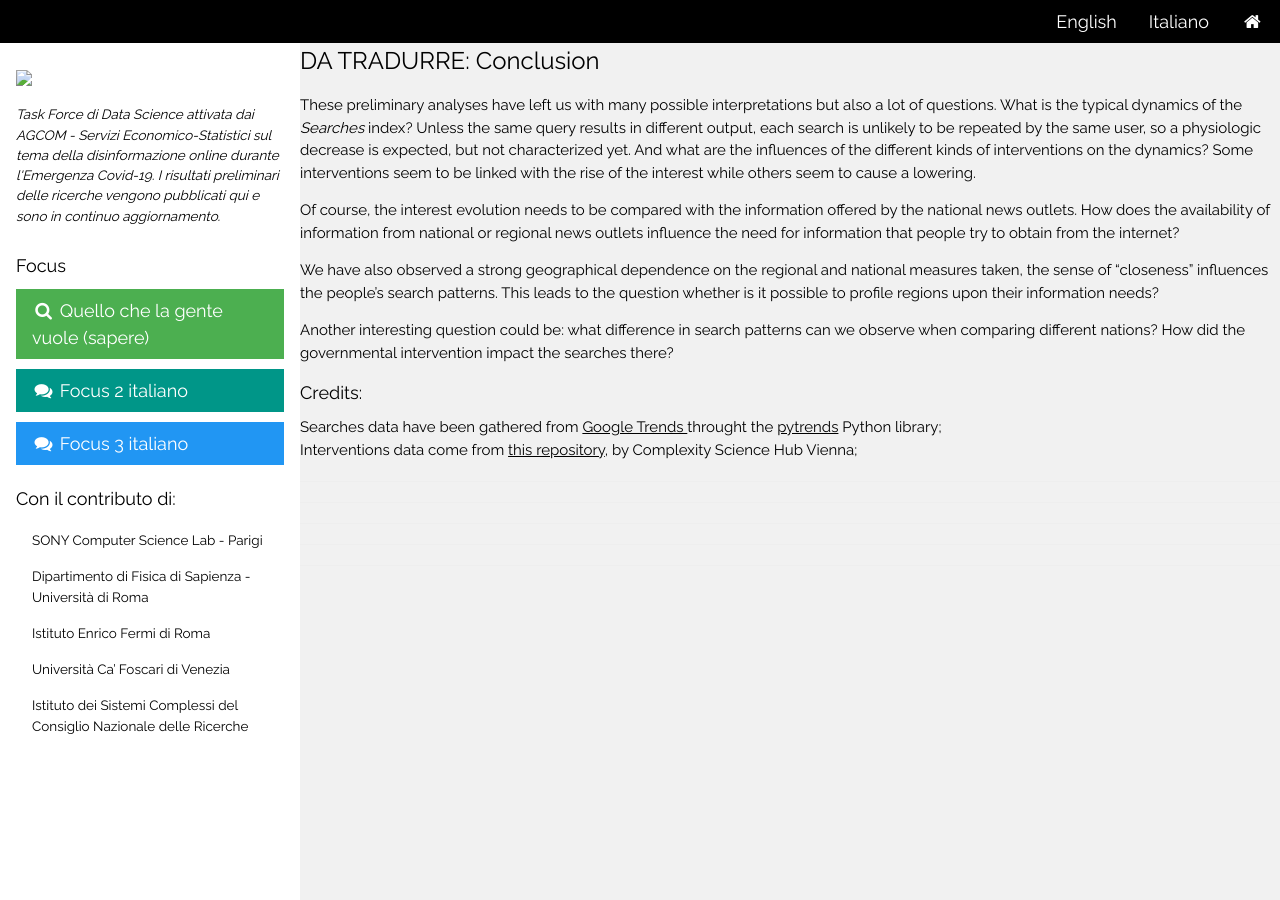
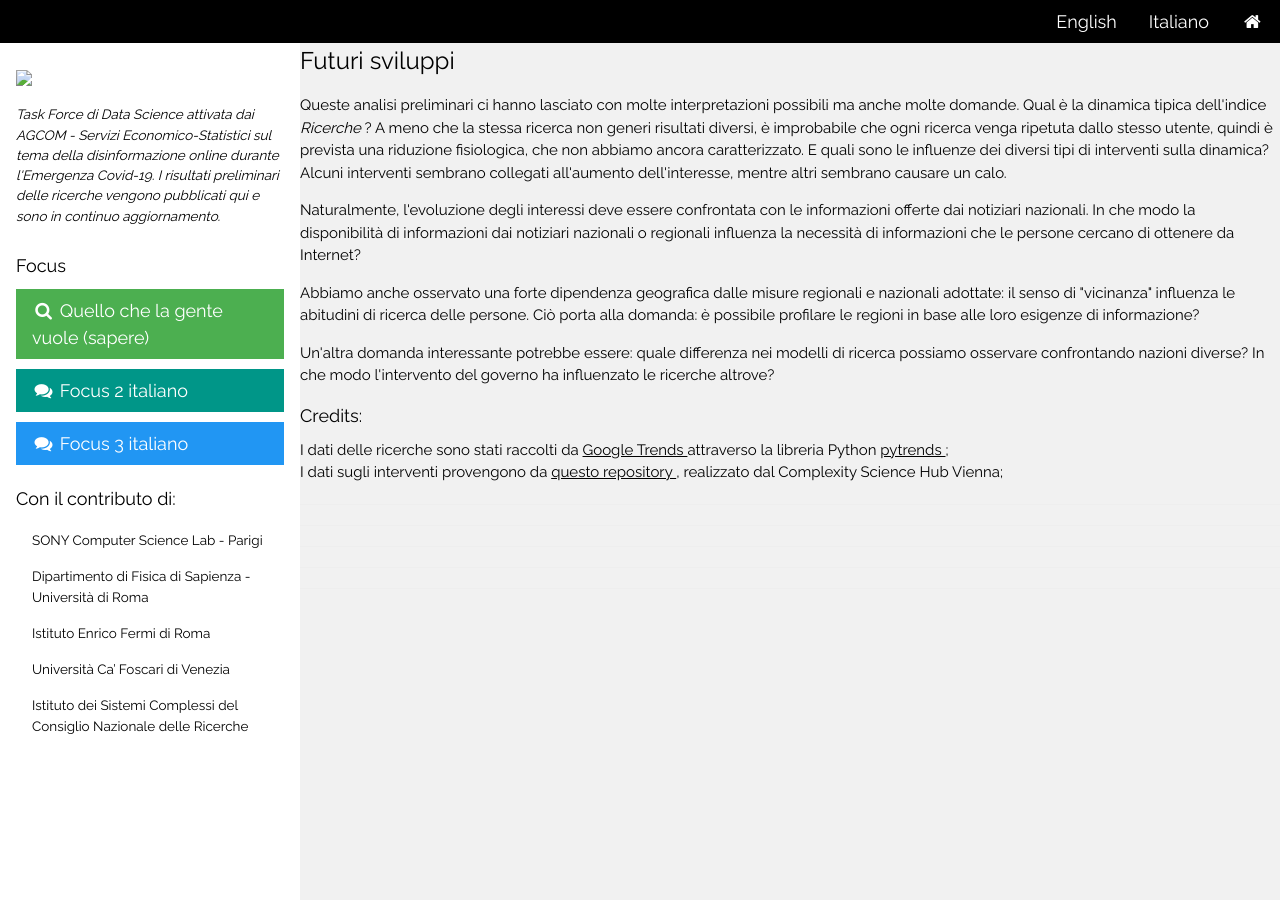
Before and after one commit to lsunive/COVID, a Jekyll site: the page built from searches/4_conclusion_credits.md, in a window 1280 px wide. Built offline with Jekyll 4.4.1, drawn with Linux system fonts in a browser that asks for light colours; nearby versions of some CDN libraries; library files that are not in the unit come from our copies; a script that is not in the unit is left out.

Commit message:
transaltion searches

```diff
--- a/searches/4_conclusion_credits.md
+++ b/searches/4_conclusion_credits.md
@@ -6,7 +6,7 @@ categories: searches
 
 <div class="en">
 
-<h3>Conclusion</h3>
+<h3>What's next?</h3>
      <p>
 These preliminary analyses have left us with many possible interpretations but also a lot of questions. What is the typical dynamics of the <i>Searches</i> index? Unless the same query results in different output, each search is unlikely to be repeated by the same user, so a physiologic decrease is expected, but not characterized yet. And what are the influences of the different kinds of interventions on the dynamics? Some interventions seem to be linked with the rise of the interest while others seem to cause a lowering.
 </p>
@@ -24,18 +24,19 @@ We have also observed a strong geographical dependence on the regional and natio
 
 <div class="it">
 
-<h3>DA TRADURRE: Conclusion</h3>
-     <p>
-These preliminary analyses have left us with many possible interpretations but also a lot of questions. What is the typical dynamics of the <i>Searches</i> index? Unless the same query results in different output, each search is unlikely to be repeated by the same user, so a physiologic decrease is expected, but not characterized yet. And what are the influences of the different kinds of interventions on the dynamics? Some interventions seem to be linked with the rise of the interest while others seem to cause a lowering.
+<h3>Futuri sviluppi</h3>
+<p>
+Queste analisi preliminari ci hanno lasciato con molte interpretazioni possibili ma anche molte domande. Qual è la dinamica tipica dell'indice <i> Ricerche </i>? A meno che la stessa ricerca non generi risultati diversi, è improbabile che ogni ricerca venga ripetuta dallo stesso utente, quindi è prevista una riduzione fisiologica, che non abbiamo ancora caratterizzato. E quali sono le influenze dei diversi tipi di interventi sulla dinamica? Alcuni interventi sembrano collegati all'aumento dell'interesse, mentre altri sembrano causare un calo.
 </p>
-<p> Of course, the interest evolution needs to be compared with the information offered by the national news outlets. How does the availability of information from national or regional news outlets influence the need for information that people try to obtain from the internet?</p>
+<p> Naturalmente, l'evoluzione degli interessi deve essere confrontata con le informazioni offerte dai notiziari nazionali. In che modo la disponibilità di informazioni dai notiziari nazionali o regionali influenza la necessità di informazioni che le persone cercano di ottenere da Internet?
+</p>
 <p>
-We have also observed a strong geographical dependence on the regional and national measures taken, the sense of “closeness” influences the people’s search patterns. This leads to the question whether is it possible to profile regions upon their information needs?
+Abbiamo anche osservato una forte dipendenza geografica dalle misure regionali e nazionali adottate: il senso di "vicinanza" influenza le abitudini di ricerca delle persone. Ciò porta alla domanda: è possibile profilare le regioni in base alle loro esigenze di informazione?
 </p>
-<p>Another interesting question could be: what difference in search patterns can we observe when comparing different nations? How did the governmental intervention impact the searches there?</p>
+<p>Un'altra domanda interessante potrebbe essere: quale differenza nei modelli di ricerca possiamo osservare confrontando nazioni diverse? In che modo l'intervento del governo ha influenzato le ricerche altrove?</p>
 
 <h5>Credits:</h5>
-<span class=""> Searches data have been gathered from <a href="https://trends.google.com"> Google Trends </a> throught the <a href="https://github.com/GeneralMills/pytrends">pytrends</a> Python library;</span><br>
-<span class=""> Interventions data come from <a href="http://covid19-interventions.com/">this repository</a>, by Complexity Science Hub Vienna;</span>
+<span class = ""> I dati delle ricerche sono stati raccolti da <a href="https://trends.google.com"> Google Trends </a> attraverso la libreria Python <a href = "https://github.com/ GeneralMills / pytrends "> pytrends </a>; </span> <br>
+<span class = ""> I dati sugli interventi provengono da <a href="http://covid19-interventions.com/"> questo repository </a>, realizzato dal Complexity Science Hub Vienna; </span>
 
 </div>
```
Also changed, not shown: searches.md (+8 -8 lines), searches/1_timeseries.md (+12 -12 lines), searches/2_maps.md (+6 -6 lines), searches/3_ranks.md (+9 -8 lines).
